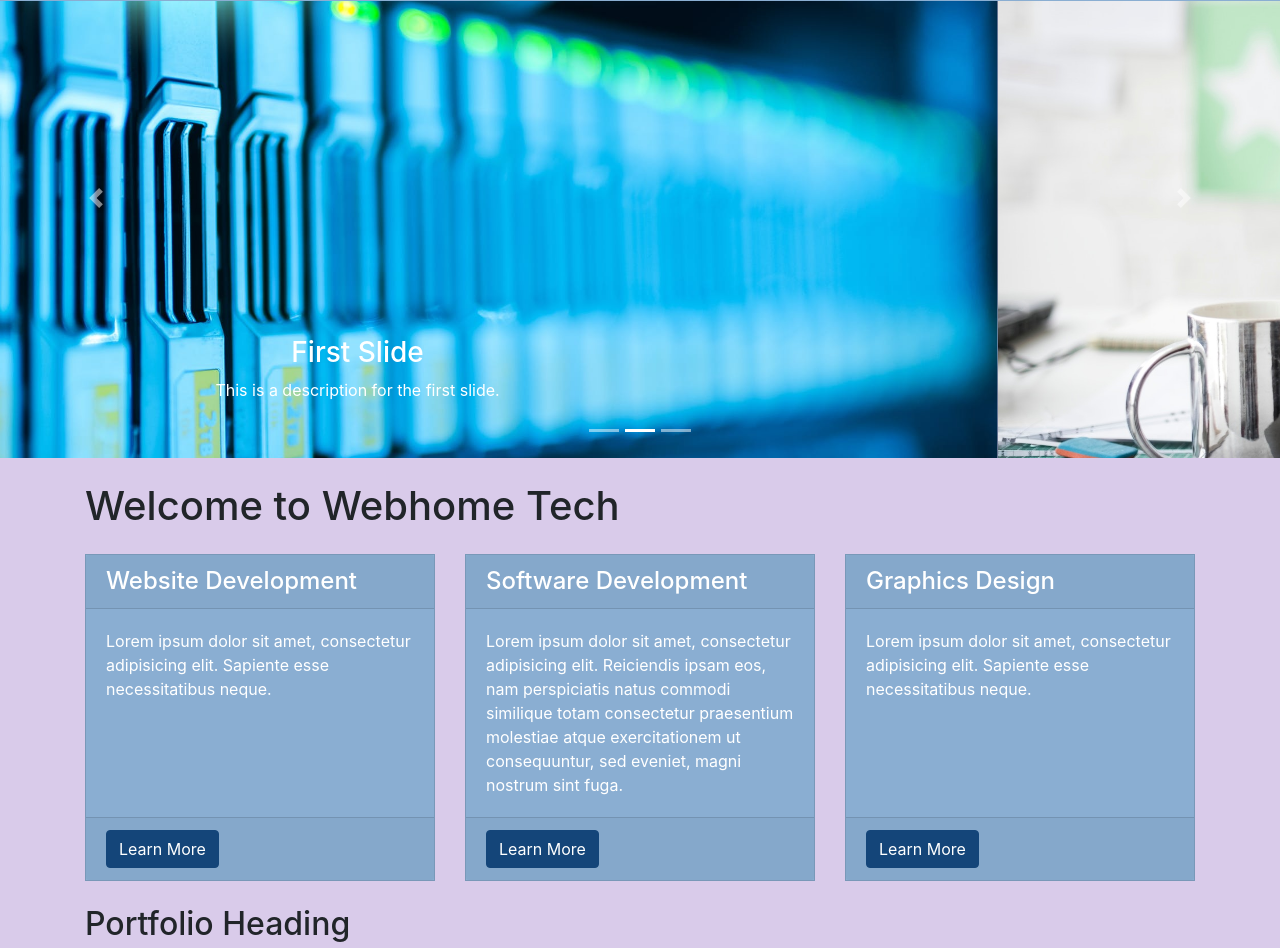
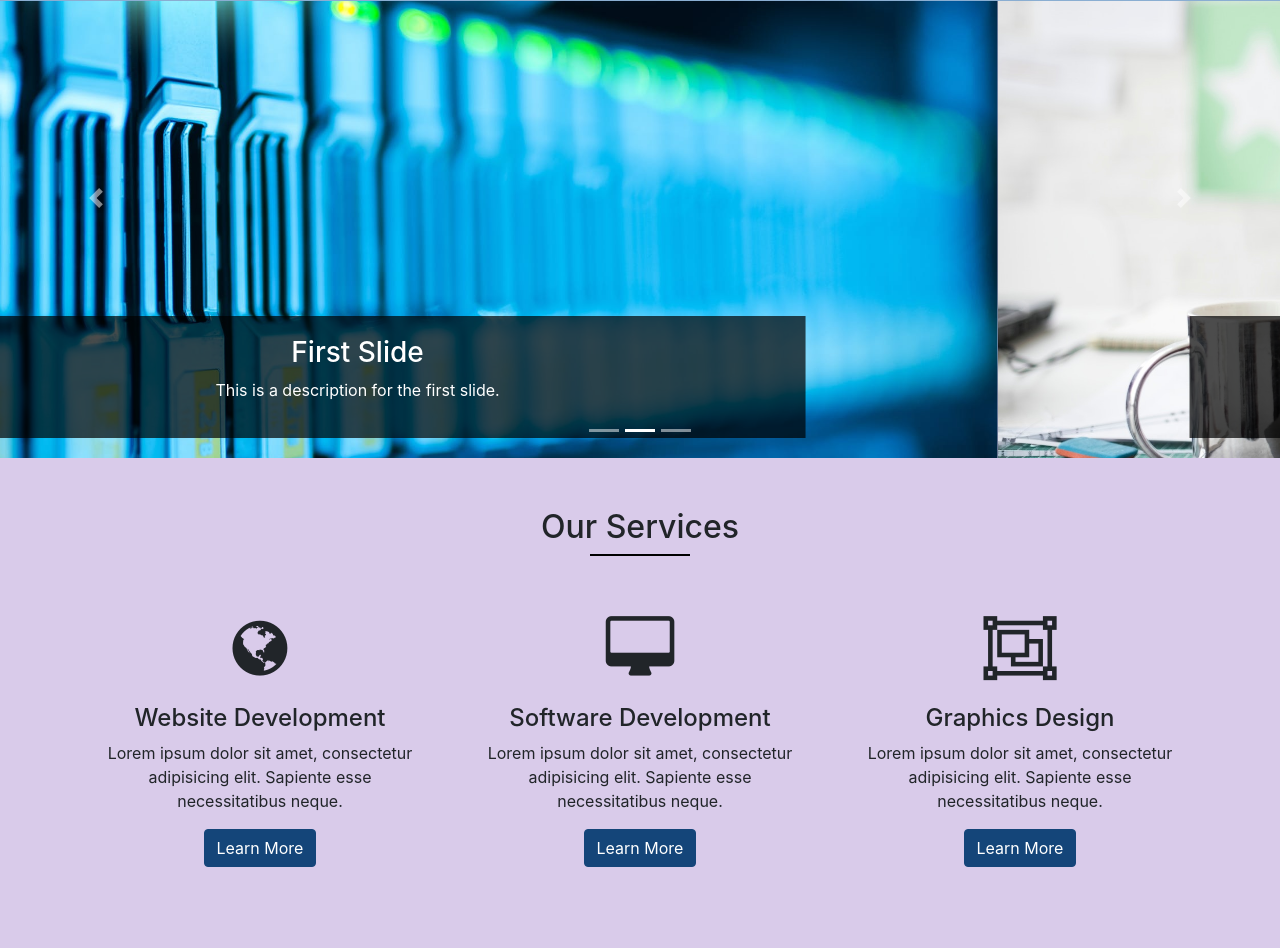
Before and after one commit to mkentcarlo/webhometech, a website: page index.html in a window 1280 px wide. Shown: the part 118-1066 px from the top of the page. Drawn offline with Linux system fonts and the light colour scheme.

Commit message:
Modified index and css

```diff
--- a/css/modern-business.css
+++ b/css/modern-business.css
@@ -63,3 +63,37 @@ body {
 .navbar-dark .navbar-nav .nav-link:focus, .navbar-dark .navbar-nav .nav-link:hover {
   color: #144579;
 }
+#carouselExampleIndicators {
+  position: relative;
+}
+.carousel-caption {
+  background: rgba(0,0,0,0.7);
+}
+.card {
+    border-radius: 0px;
+    /*box-shadow: 5px 6px 7px #828282;*/
+    border: none;
+    background: none !important;
+}
+.section-title {
+  margin: 50px 0px;
+  position: relative;
+}
+.section-title:after {
+  height: 2px;
+  width: 100px;
+  position: absolute;
+  background: #000;
+  bottom: -10px;
+  content:"";
+  left: 50%;
+  margin-left: -50px;
+}
+.navbar-dark .navbar-nav .nav-link:focus, .navbar-dark .navbar-nav .nav-link:hover {
+  background: #fff;
+}
+.navbar-dark .navbar-nav .nav-link {
+  padding-right: 20px !important;
+  padding-left: 20px !important;
+  text-transform: uppercase;
+}
--- a/index.html
+++ b/index.html
@@ -79,6 +79,7 @@
 
     <header>
       <div id="carouselExampleIndicators" class="carousel slide" data-ride="carousel">
+        <div id="overlay"></div>
         <ol class="carousel-indicators">
           <li data-target="#carouselExampleIndicators" data-slide-to="0" class="active"></li>
           <li data-target="#carouselExampleIndicators" data-slide-to="1"></li>
@@ -120,40 +121,46 @@
 
     <!-- Page Content -->
     <div class="container">
-
-      <h1 class="my-4">Welcome to Webhome Tech</h1>
+<!--
+      <h1 class="my-4">Welcome to Webhome Tech</h1> -->
 
       <!-- Marketing Icons Section -->
       <div class="row">
+        <div class="col-lg-12 text-center">
+          <h2 class="section-title">Our Services</h2>
+        </div>
         <div class="col-lg-4 mb-4">
-          <div class="card h-100 bg-dark">
-            <h4 class="card-header">Website Development</h4>
-            <div class="card-body">
+          <div class="card h-100">
+            <div class="card-body text-center">
+              <i class="fa fa-globe fa-4x"></i>
+              <br>
+              <br>
+              <h4>Website Development</h4>
               <p class="card-text">Lorem ipsum dolor sit amet, consectetur adipisicing elit. Sapiente esse necessitatibus neque.</p>
-            </div>
-            <div class="card-footer">
               <a href="#" class="btn btn-primary">Learn More</a>
             </div>
           </div>
         </div>
         <div class="col-lg-4 mb-4">
-          <div class="card h-100 bg-dark">
-            <h4 class="card-header">Software Development</h4>
-            <div class="card-body">
-              <p class="card-text">Lorem ipsum dolor sit amet, consectetur adipisicing elit. Reiciendis ipsam eos, nam perspiciatis natus commodi similique totam consectetur praesentium molestiae atque exercitationem ut consequuntur, sed eveniet, magni nostrum sint fuga.</p>
-            </div>
-            <div class="card-footer">
+          <div class="card h-100">
+            <div class="card-body text-center">
+              <i class="fa fa-desktop fa-4x"></i>
+              <br>
+              <br>
+              <h4>Software Development</h4>
+              <p class="card-text">Lorem ipsum dolor sit amet, consectetur adipisicing elit. Sapiente esse necessitatibus neque.</p>
               <a href="#" class="btn btn-primary">Learn More</a>
             </div>
           </div>
         </div>
         <div class="col-lg-4 mb-4">
-          <div class="card h-100 bg-dark">
-            <h4 class="card-header">Graphics Design</h4>
-            <div class="card-body">
+          <div class="card h-100">
+            <div class="card-body text-center">
+              <i class="fa fa-object-group fa-4x"></i>
+              <br>
+              <br>
+              <h4>Graphics Design</h4>
               <p class="card-text">Lorem ipsum dolor sit amet, consectetur adipisicing elit. Sapiente esse necessitatibus neque.</p>
-            </div>
-            <div class="card-footer">
               <a href="#" class="btn btn-primary">Learn More</a>
             </div>
           </div>
@@ -162,7 +169,7 @@
       <!-- /.row -->
 
       <!-- Portfolio Section -->
-      <h2>Portfolio Heading</h2>
+      <h2 class="section-title text-center">Our Portfolio</h2>
 
       <div class="row">
         <div class="col-lg-4 col-sm-6 portfolio-item">
```
